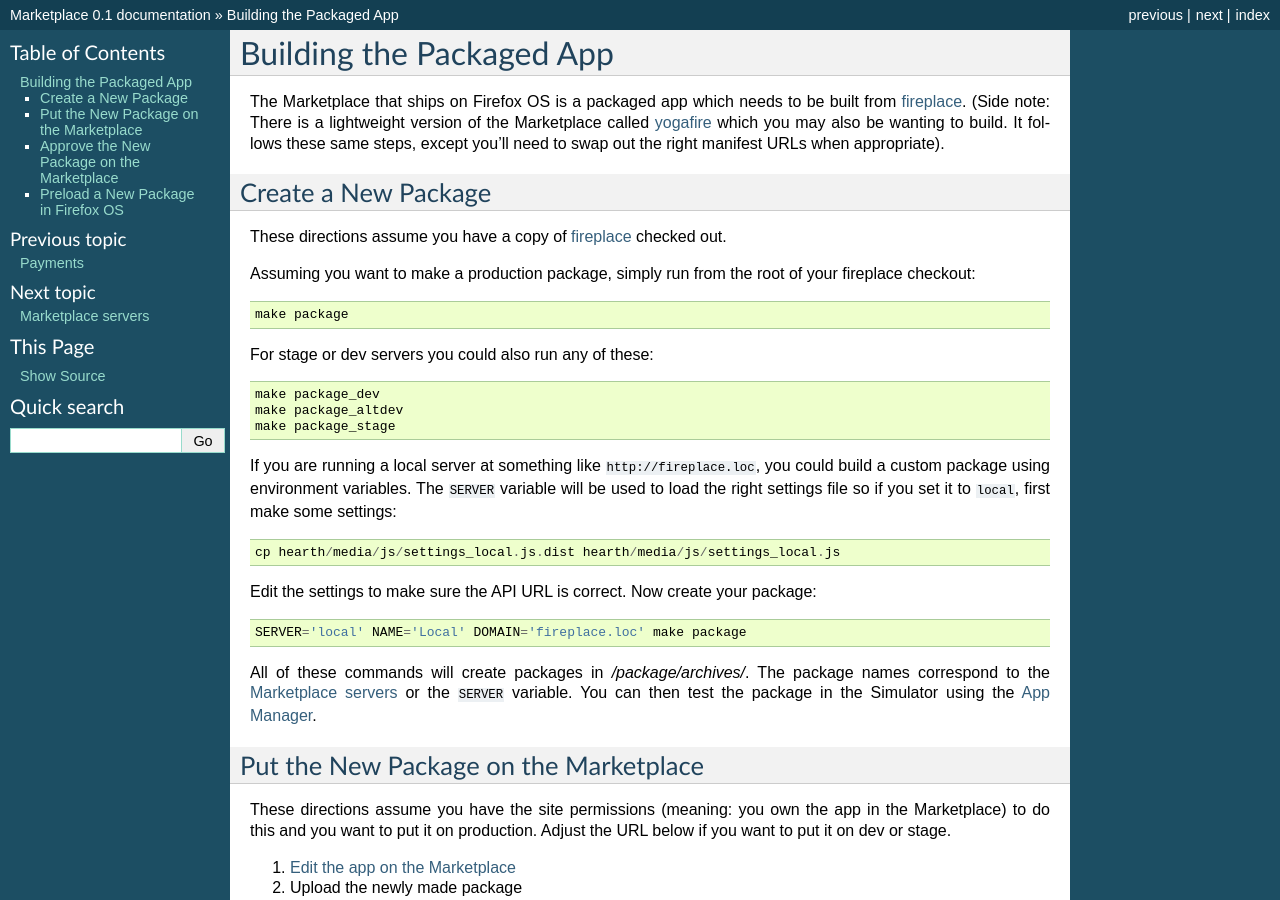
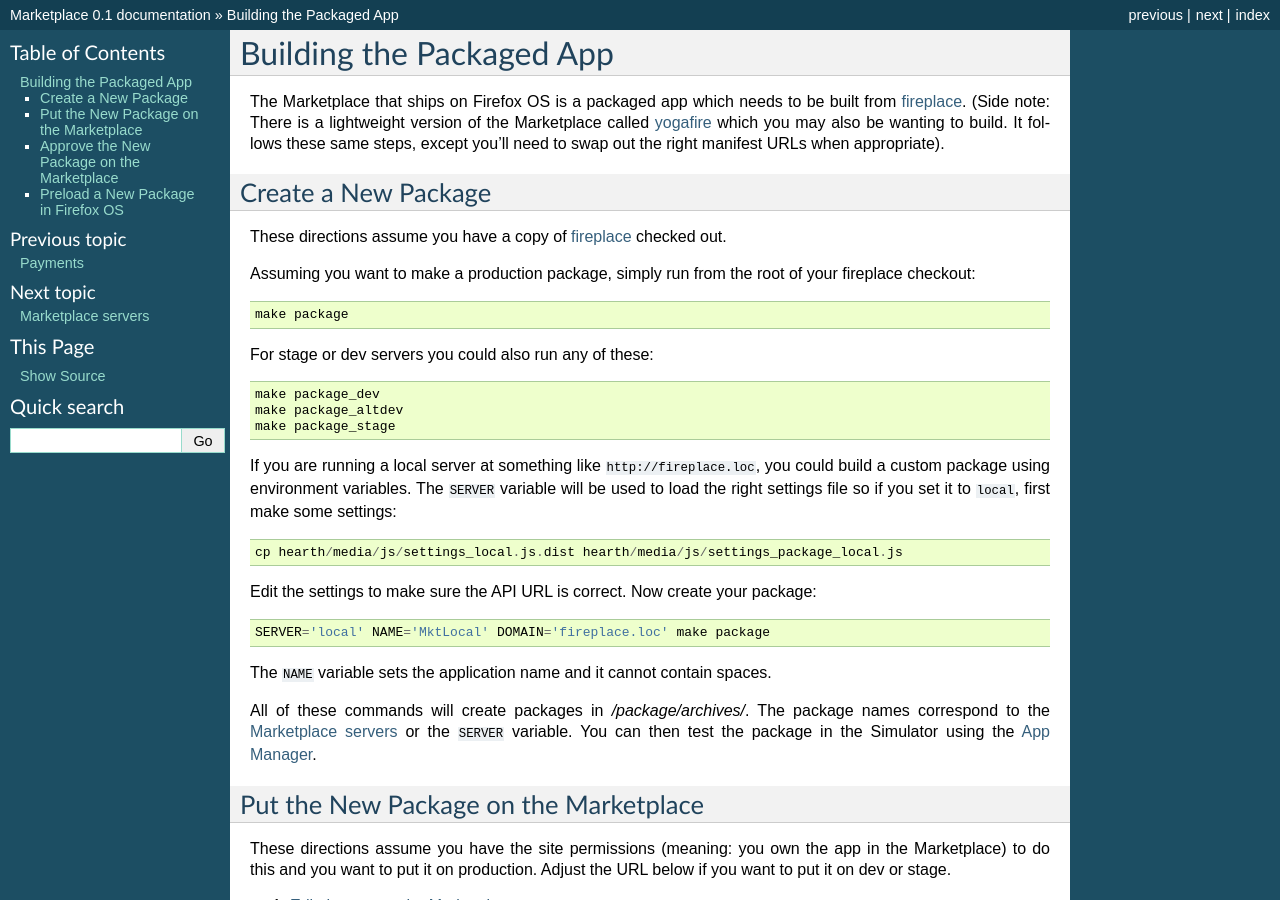
Before and after one commit to mozilla/marketplace-docs, a Sphinx documentation site: the page built from docs/topics/package.rst, in a window 1280 px wide and 900 px high. Built offline with Sphinx 7.4.7, drawn with Linux system fonts in a browser that asks for light colours.

Commit message:
Fix settings dest

```diff
--- a/docs/topics/package.rst
+++ b/docs/topics/package.rst
@@ -34,11 +34,13 @@
 the right settings file so if you set it to ``local``, first make some
 settings::
 
-    cp hearth/media/js/settings_local.js.dist hearth/media/js/settings_local.js
+    cp hearth/media/js/settings_local.js.dist hearth/media/js/settings_package_local.js
 
 Edit the settings to make sure the API URL is correct. Now create your package::
 
-    SERVER='local' NAME='Local' DOMAIN='fireplace.loc' make package
+    SERVER='local' NAME='MktLocal' DOMAIN='fireplace.loc' make package
+
+The ``NAME`` variable sets the application name and it cannot contain spaces.
 
 All of these commands will create packages in `/package/archives/`. The package names
 correspond to the :ref:`Marketplace servers <marketplace-servers-label>`
```
